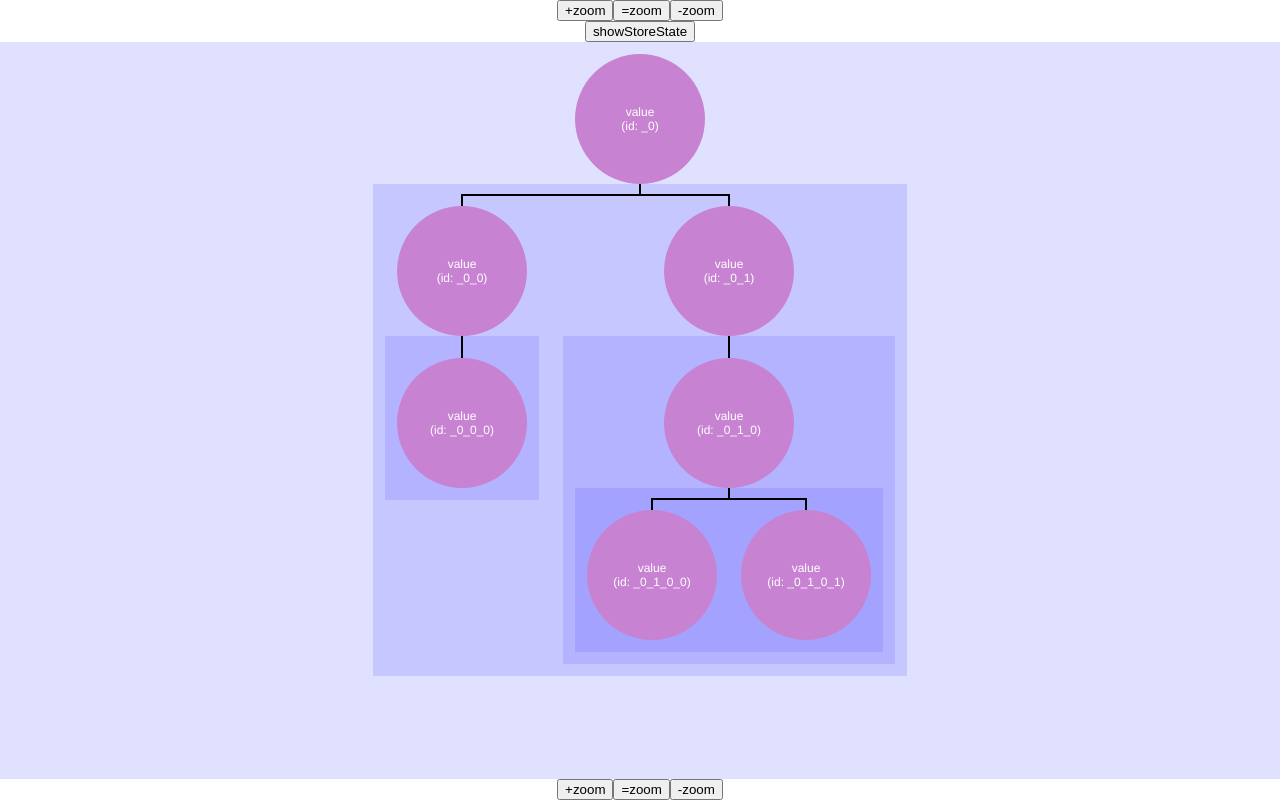
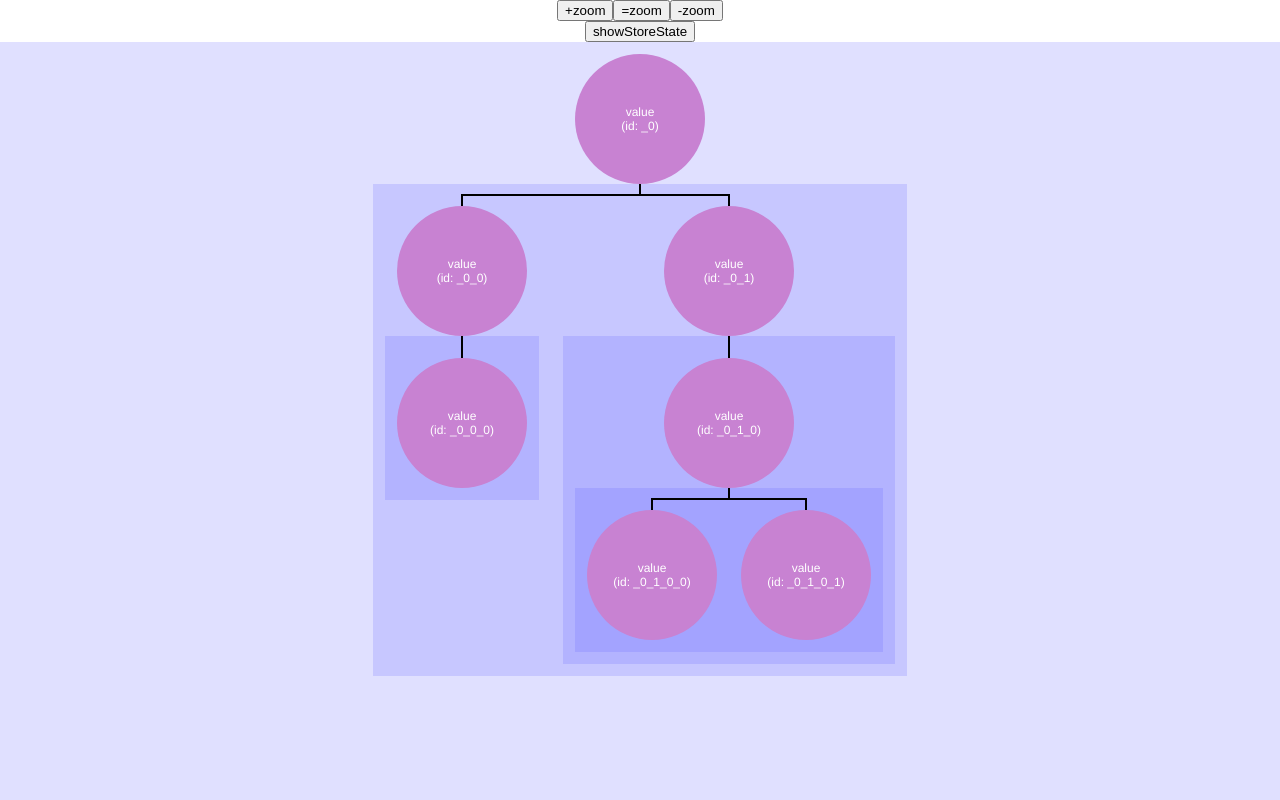
Before and after one commit to caballerofelipe/vuejs_tree, a Vue app: page /#/ in a window 1280 px wide. Built offline with nearby package versions, Linux system fonts and the light colour scheme.

Commit message:
Removed controls from bottom.

```diff
--- a/src/views/Tree.vue
+++ b/src/views/Tree.vue
@@ -9,7 +9,6 @@
 			v-bind:style="{ transform: 'scale('+treeZoom+')', transformOrigin: 'left top', width: 'calc(100%/'+treeZoom+')', height: 'calc(100%/'+treeZoom+')' }"
 			/>
 		</div>
-		<controls />
 	</div>
 </template>
 
```
